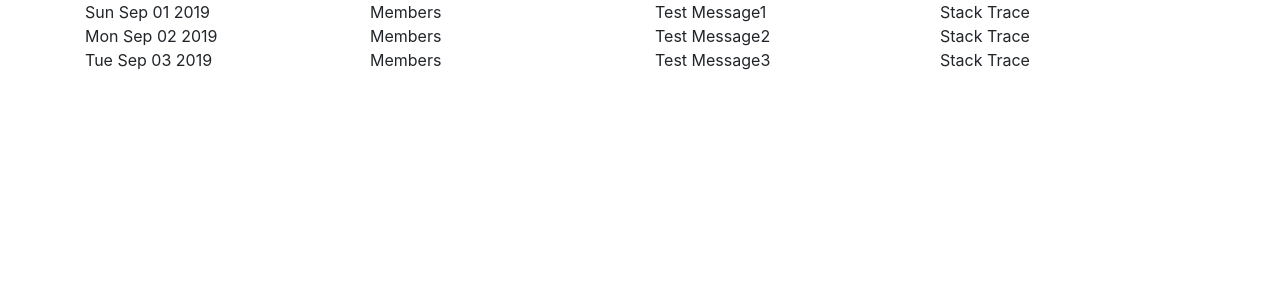
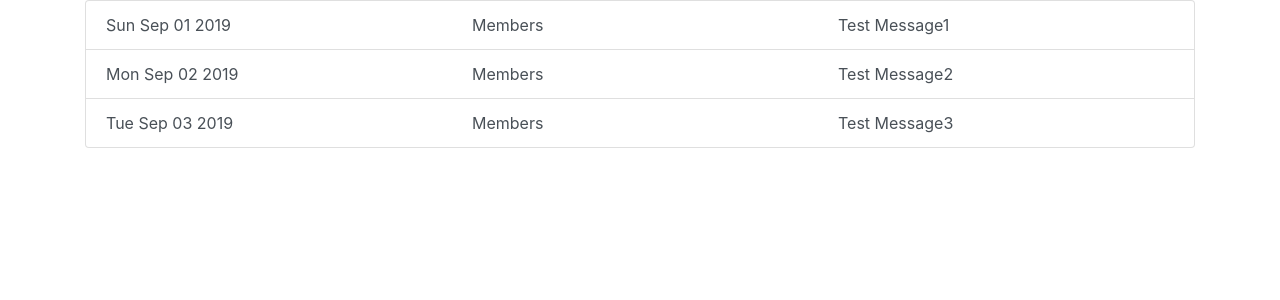
Before and after one commit to Howserr/Problems, a React (Create React App) app: page / in a window 1280 px wide. Shown: the top 300 px of the page. Built offline with nearby package versions, Linux system fonts and the light colour scheme.

Commit message:
Made the list items expand
More info can be shown when the log is expanded such as stack trace or objects

```diff
--- a/src/Dashboard/Dashboard.tsx
+++ b/src/Dashboard/Dashboard.tsx
@@ -12,21 +12,21 @@ class Dashboard extends React.Component<{}, DashboardState> {
             {
                 id: 1,
                 message: "Test Message1",
-                stackTrace: "Stack Trace",
+                stackTrace: "Error thrown at SomeClass.cs",
                 time: new Date('2019-09-01'),
                 clientId: "Members"
             },
             {
                 id: 2,
                 message: "Test Message2",
-                stackTrace: "Stack Trace",
+                stackTrace: "Error thrown at SomeClass.cs",
                 time: new Date('2019-09-02'),
                 clientId: "Members"
             },
             {
                 id: 3,
                 message: "Test Message3",
-                stackTrace: "Stack Trace",
+                stackTrace: "Error thrown at SomeClass.cs",
                 time: new Date('2019-09-03'),
                 clientId: "Members"
             },
--- a/src/Dashboard/LogList/LogList.tsx
+++ b/src/Dashboard/LogList/LogList.tsx
@@ -1,18 +1,21 @@
 import React from 'react';
 import Log from '../Log';
 import LogListItem from './LogListItem';
+import { ListGroup } from 'reactstrap';
 
 interface LogListProps {
     logs: Log[];
 }
 
+
+
 const LogList: React.FC<LogListProps> = (props: LogListProps) => {
     return(
-        <div>
+        <ListGroup>
             {props.logs.map((log: Log) => (
                 <LogListItem log={log} key={log.id}/>
             ))}
-        </div>
+        </ListGroup>
     );
 }
 
--- a/src/Dashboard/LogList/LogListItem.tsx
+++ b/src/Dashboard/LogList/LogListItem.tsx
@@ -1,5 +1,5 @@
 import React from 'react';
-import { Row, Col } from 'reactstrap';
+import { Row, Col, ListGroupItem, Collapse, CardTitle, CardText } from 'reactstrap';
 import Log from '../Log';
 
 interface LogProps {
@@ -7,15 +7,41 @@ interface LogProps {
     key: number;
 }
 
-const LogListItem: React.FC<LogProps> = (props: LogProps) => {
-    return(
-        <Row>
-            <Col>{props.log.time.toDateString()}</Col>
-            <Col>{props.log.clientId}</Col>
-            <Col>{props.log.message}</Col>
-            <Col>{props.log.stackTrace}</Col>
-        </Row>
-    );
+interface LogListItemState {
+    collapse: boolean;
+}
+
+class LogListItem extends React.Component<LogProps, LogListItemState> {
+    constructor(props: LogProps) {
+        super(props);
+        this.state = {
+            collapse: false
+        };
+
+        this.toggle = this.toggle.bind(this);
+    }
+
+    toggle() {
+        this.setState({
+            collapse: !this.state.collapse
+        });
+    }
+
+    render() {
+        return (
+            <ListGroupItem tag="button" action onClick={this.toggle}>
+                <Row>
+                    <Col xs="4">{this.props.log.time.toDateString()}</Col>
+                    <Col xs="4">{this.props.log.clientId}</Col>
+                    <Col xs="4">{this.props.log.message}</Col>
+                </Row>
+                <Collapse isOpen={this.state.collapse}>
+                    <CardTitle>Stack Trace:</CardTitle>
+                    <CardText>{this.props.log.stackTrace}</CardText>
+                </Collapse>
+            </ListGroupItem>
+        )
+    }
 }
 
 export default LogListItem;
```
